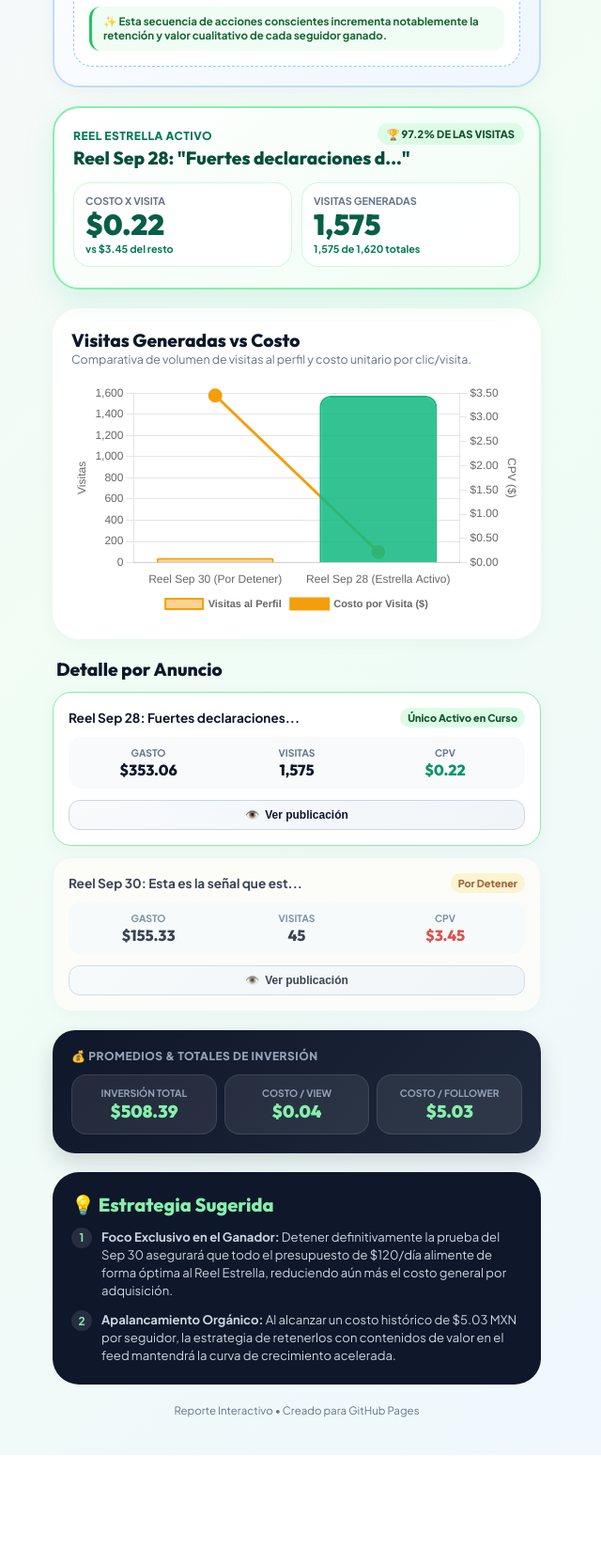
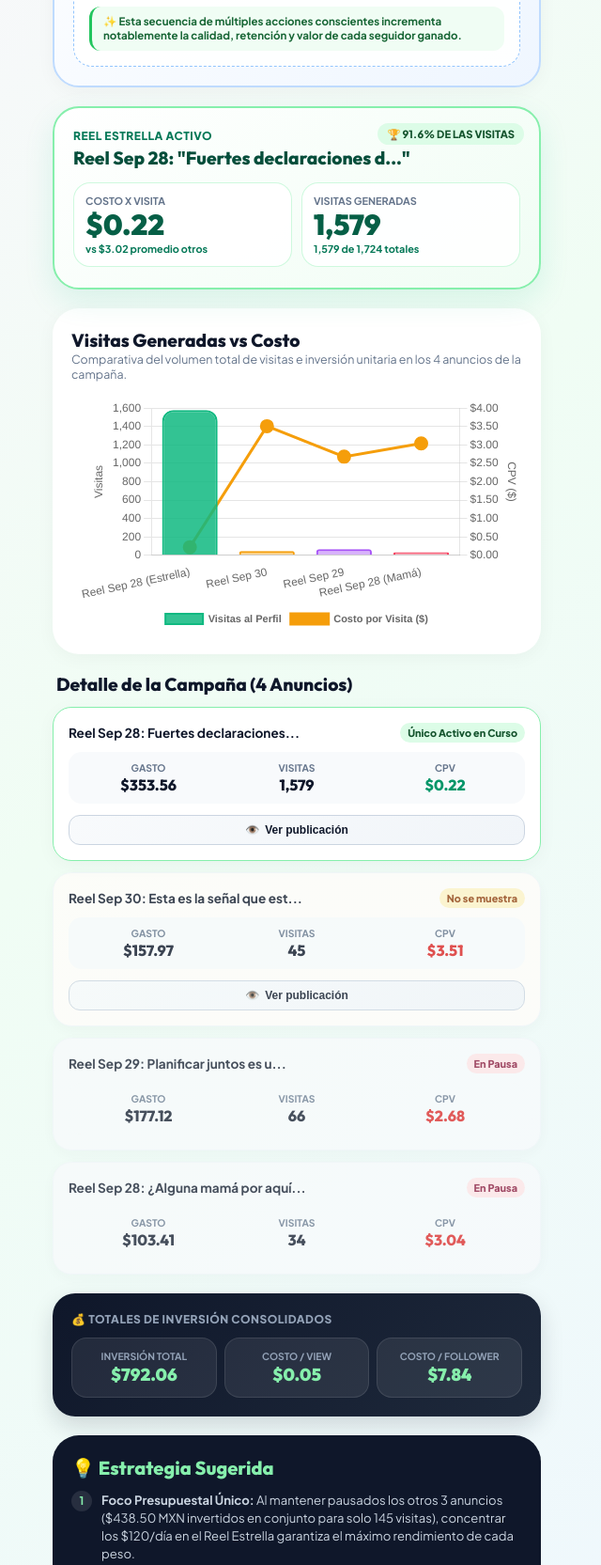
Before and after one commit to jonpisilmx/ferreporte04, a plain HTML site: page index.html in a window 1280 px wide. Shown: the part 586-2251 px from the top of the page at 94% size, without its empty margins (324-964 px from the left). Before the commit the page ends 2134 px from the top, so only its background shows below. Drawn offline with nearby package versions, Linux system fonts and the light colour scheme; a script that the page names is missing.

Commit message:
Revise performance metrics and update strategy details
Updated various sections in index.html to reflect new performance metrics and strategies, including changes in subtitles, visitor statistics, and cost per view.

```diff
--- a/index.html
+++ b/index.html
@@ -614,15 +614,15 @@
     <header>
       <span class="profile-handle">@soyfernandarangel</span>
       <h1>Análisis de Pauta & Crecimiento</h1>
-      <p class="subtitle">Desempeño de Anuncios y Conversión a Seguidores</p>
+      <p class="subtitle">Desempeño Acumulado de Anuncios y Conversión a Seguidores</p>
     </header>
 
     <!-- Optimization Alert -->
     <section class="alert-card">
       <div class="alert-icon">🛠️</div>
       <div class="alert-content">
-        <h3>Optimizaciones de Pauta Directa</h3>
-        <p>Se detendrá la publicación menos eficiente (<em>Sep 30: "Esta es la señal..."</em>) y se dejará correr hasta su finalización planificada únicamente el <strong>Reel Estrella</strong> (CPV extraordinario de <strong>$0.22 MXN</strong>).</p>
+        <h3>Estrategia de Optimización Directa</h3>
+        <p>Se detendrá la publicación menos eficiente (<em>Sep 30: "Esta es la señal..."</em>) y se mantendrá únicamente activo el <strong>Reel Estrella</strong> (CPV récord de <strong>$0.22 MXN</strong>) hasta su finalización planificada.</p>
       </div>
     </section>
 
@@ -636,15 +636,15 @@
       <div class="growth-grid">
         <div class="g-box">
           <div class="g-label">Views Totales</div>
-          <div class="g-val">12,980</div>
+          <div class="g-val">15,389</div>
         </div>
         <div class="g-box">
           <div class="g-label">Visitas Perfil</div>
-          <div class="g-val">1,620</div>
+          <div class="g-val">1,724</div>
         </div>
         <div class="g-box">
           <div class="g-label">Costo/Seg.</div>
-          <div class="g-val" style="color: #059669;">$5.03</div>
+          <div class="g-val" style="color: #059669;">$7.84</div>
         </div>
       </div>
 
@@ -672,14 +672,14 @@
           </div>
         </div>
         <div class="quality-highlight">
-          ✨ Esta secuencia de acciones conscientes incrementa notablemente la retención y valor cualitativo de cada seguidor ganado.
+          ✨ Esta secuencia de múltiples acciones conscientes incrementa notablemente la calidad, retención y valor de cada seguidor ganado.
         </div>
       </div>
     </section>
 
     <!-- Publicación Ganadora -->
     <section class="winner-card">
-      <div class="winner-tag">🏆 97.2% DE LAS VISITAS</div>
+      <div class="winner-tag">🏆 91.6% DE LAS VISITAS</div>
       <div class="winner-title">Reel Estrella Activo</div>
       <div class="winner-name">Reel Sep 28: "Fuertes declaraciones d..."</div>
 
@@ -687,12 +687,12 @@
         <div class="stat-box">
           <div class="stat-label">Costo x Visita</div>
           <div class="stat-number">$0.22</div>
-          <div class="stat-subtext">vs $3.45 del resto</div>
+          <div class="stat-subtext">vs $3.02 promedio otros</div>
         </div>
         <div class="stat-box">
           <div class="stat-label">Visitas Generadas</div>
-          <div class="stat-number">1,575</div>
-          <div class="stat-subtext">1,575 de 1,620 totales</div>
+          <div class="stat-number">1,579</div>
+          <div class="stat-subtext">1,579 de 1,724 totales</div>
         </div>
       </div>
     </section>
@@ -700,16 +700,16 @@
     <!-- Gráfica -->
     <section class="chart-card">
       <h2 class="section-title">Visitas Generadas vs Costo</h2>
-      <p class="section-desc">Comparativa de volumen de visitas al perfil y costo unitario por clic/visita.</p>
+      <p class="section-desc">Comparativa del volumen total de visitas e inversión unitaria en los 4 anuncios de la campaña.</p>
 
       <div class="chart-wrapper">
         <canvas id="performanceChart"></canvas>
       </div>
     </section>
 
-    <!-- Lista por Reel -->
+    <!-- Lista por Reel con botones para abrir Modal -->
     <section class="comparison-list">
-      <h2 class="section-title" style="margin-left: 4px;">Detalle por Anuncio</h2>
+      <h2 class="section-title" style="margin-left: 4px;">Detalle de la Campaña (4 Anuncios)</h2>
 
       <!-- Reel Estrella (Ganador) -->
       <article class="reel-item" style="border: 1.5px solid #86efac;">
@@ -720,11 +720,11 @@
         <div class="reel-metrics">
           <div>
             <div class="m-label">Gasto</div>
-            <div class="m-val">$353.06</div>
+            <div class="m-val">$353.56</div>
           </div>
           <div>
             <div class="m-label">Visitas</div>
-            <div class="m-val">1,575</div>
+            <div class="m-val">1,579</div>
           </div>
           <div>
             <div class="m-label">CPV</div>
@@ -736,16 +736,16 @@
         </button>
       </article>
 
-      <!-- Reel Ineficiente (A Detener) -->
+      <!-- Reel Sep 30 (Inactivo / No se muestra) -->
       <article class="reel-item" style="opacity: 0.8; background: #fffdfa;">
         <div class="reel-header">
           <span class="reel-name">Reel Sep 30: Esta es la señal que est...</span>
-          <span class="reel-badge badge-amber">Por Detener</span>
+          <span class="reel-badge badge-amber">No se muestra</span>
         </div>
         <div class="reel-metrics">
           <div>
             <div class="m-label">Gasto</div>
-            <div class="m-val">$155.33</div>
+            <div class="m-val">$157.97</div>
           </div>
           <div>
             <div class="m-label">Visitas</div>
@@ -753,30 +753,74 @@
           </div>
           <div>
             <div class="m-label">CPV</div>
-            <div class="m-val" style="color: #dc2626;">$3.45</div>
+            <div class="m-val" style="color: #dc2626;">$3.51</div>
           </div>
         </div>
         <button class="btn-view-reel" onclick="openModal('reel2')">
           <span>👁️</span> Ver publicación
         </button>
       </article>
+
+      <!-- Reel Sep 29 (En Pausa) -->
+      <article class="reel-item" style="opacity: 0.75; background: #f8fafc;">
+        <div class="reel-header">
+          <span class="reel-name">Reel Sep 29: Planificar juntos es u...</span>
+          <span class="reel-badge badge-rose">En Pausa</span>
+        </div>
+        <div class="reel-metrics">
+          <div>
+            <div class="m-label">Gasto</div>
+            <div class="m-val">$177.12</div>
+          </div>
+          <div>
+            <div class="m-label">Visitas</div>
+            <div class="m-val">66</div>
+          </div>
+          <div>
+            <div class="m-label">CPV</div>
+            <div class="m-val" style="color: #dc2626;">$2.68</div>
+          </div>
+        </div>
+      </article>
+
+      <!-- Reel Sep 28 Mamá (En Pausa) -->
+      <article class="reel-item" style="opacity: 0.75; background: #f8fafc;">
+        <div class="reel-header">
+          <span class="reel-name">Reel Sep 28: ¿Alguna mamá por aquí...</span>
+          <span class="reel-badge badge-rose">En Pausa</span>
+        </div>
+        <div class="reel-metrics">
+          <div>
+            <div class="m-label">Gasto</div>
+            <div class="m-val">$103.41</div>
+          </div>
+          <div>
+            <div class="m-label">Visitas</div>
+            <div class="m-val">34</div>
+          </div>
+          <div>
+            <div class="m-label">CPV</div>
+            <div class="m-val" style="color: #dc2626;">$3.04</div>
+          </div>
+        </div>
+      </article>
     </section>
 
     <!-- Total Acumulado -->
     <section class="total-card">
-      <div class="total-header">💰 Promedios & Totales de Inversión</div>
+      <div class="total-header">💰 Totales de Inversión Consolidados</div>
       <div class="total-grid">
         <div class="t-box">
           <div class="t-label">Inversión Total</div>
-          <div class="t-val">$508.39</div>
+          <div class="t-val">$792.06</div>
         </div>
         <div class="t-box">
           <div class="t-label">Costo / View</div>
-          <div class="t-val">$0.04</div>
+          <div class="t-val">$0.05</div>
         </div>
         <div class="t-box">
           <div class="t-label">Costo / Follower</div>
-          <div class="t-val">$5.03</div>
+          <div class="t-val">$7.84</div>
         </div>
       </div>
     </section>
@@ -787,11 +831,11 @@
       <ul class="insights-list">
         <li>
           <span>1</span>
-          <div><strong>Foco Exclusivo en el Ganador:</strong> Detener definitivamente la prueba del Sep 30 asegurará que todo el presupuesto de $120/día alimente de forma óptima al Reel Estrella, reduciendo aún más el costo general por adquisición.</div>
+          <div><strong>Foco Presupuestal Único:</strong> Al mantener pausados los otros 3 anuncios ($438.50 MXN invertidos en conjunto para solo 145 visitas), concentrar los $120/día en el Reel Estrella garantiza el máximo rendimiento de cada peso.</div>
         </li>
         <li>
           <span>2</span>
-          <div><strong>Apalancamiento Orgánico:</strong> Al alcanzar un costo histórico de $5.03 MXN por seguidor, la estrategia de retenerlos con contenidos de valor en el feed mantendrá la curva de crecimiento acelerada.</div>
+          <div><strong>Retención de Audiencia:</strong> Con 101 nuevos seguidores calificados ganados a un costo promedio de $7.84 MXN, mantener publicaciones e historias enfocadas en soluciones financieras mantendrá el engagement del nuevo público.</div>
         </li>
       </ul>
     </section>
@@ -845,23 +889,25 @@
     new Chart(ctx, {
       type: 'bar',
       data: {
-        labels: ['Reel Sep 30 (Por Detener)', 'Reel Sep 28 (Estrella Activo)'],
+        labels: ['Reel Sep 28 (Estrella)', 'Reel Sep 30', 'Reel Sep 29', 'Reel Sep 28 (Mamá)'],
         datasets: [
           {
             label: 'Visitas al Perfil',
-            data: [45, 1575],
+            data: [1579, 45, 66, 34],
             backgroundColor: [
+              'rgba(16, 185, 129, 0.85)',
               'rgba(245, 158, 11, 0.45)',
-              'rgba(16, 185, 129, 0.85)'
+              'rgba(168, 85, 247, 0.45)',
+              'rgba(244, 63, 94, 0.45)'
             ],
-            borderColor: ['#f59e0b', '#10b981'],
+            borderColor: ['#10b981', '#f59e0b', '#a855f7', '#f43f5e'],
             borderWidth: 2,
             borderRadius: 12,
             yAxisID: 'y'
           },
           {
             label: 'Costo por Visita ($)',
-            data: [3.45, 0.22],
+            data: [0.22, 3.51, 2.68, 3.04],
             type: 'line',
             borderColor: '#f59e0b',
             backgroundColor: '#f59e0b',
```
